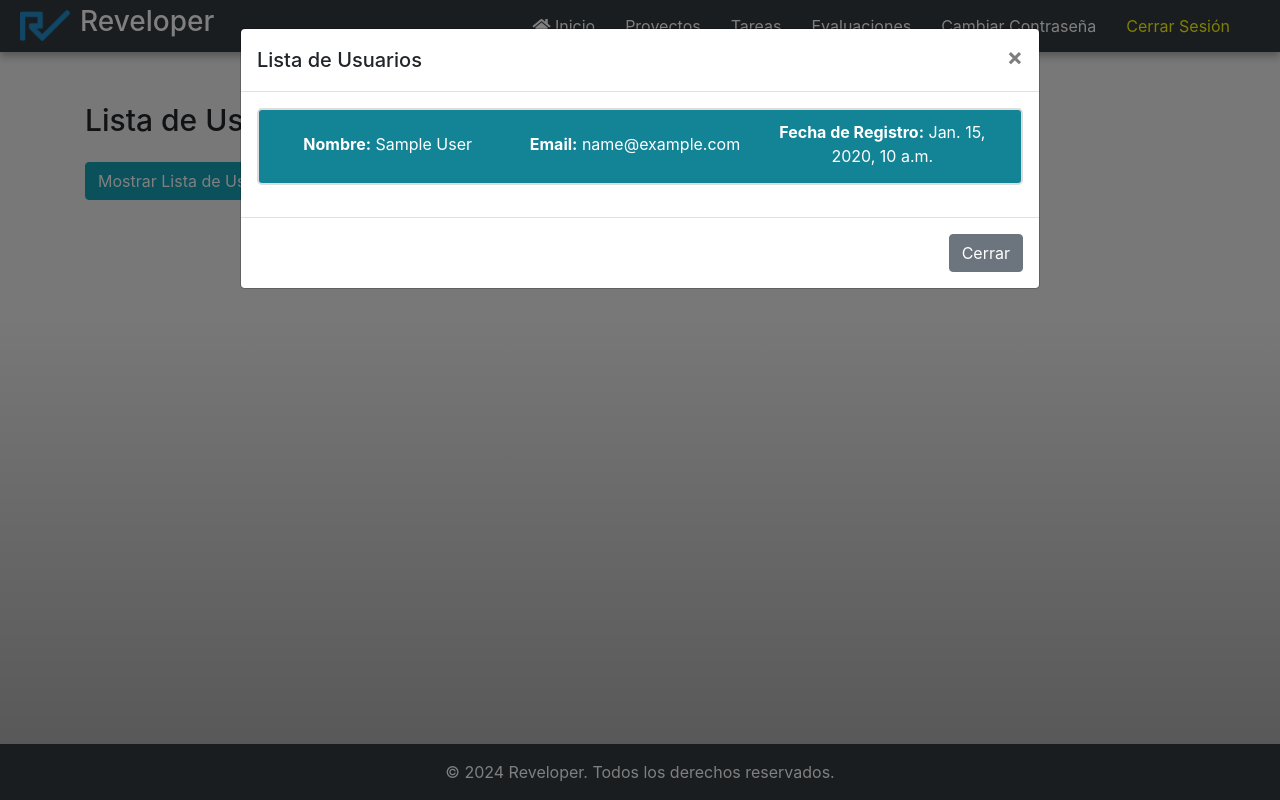
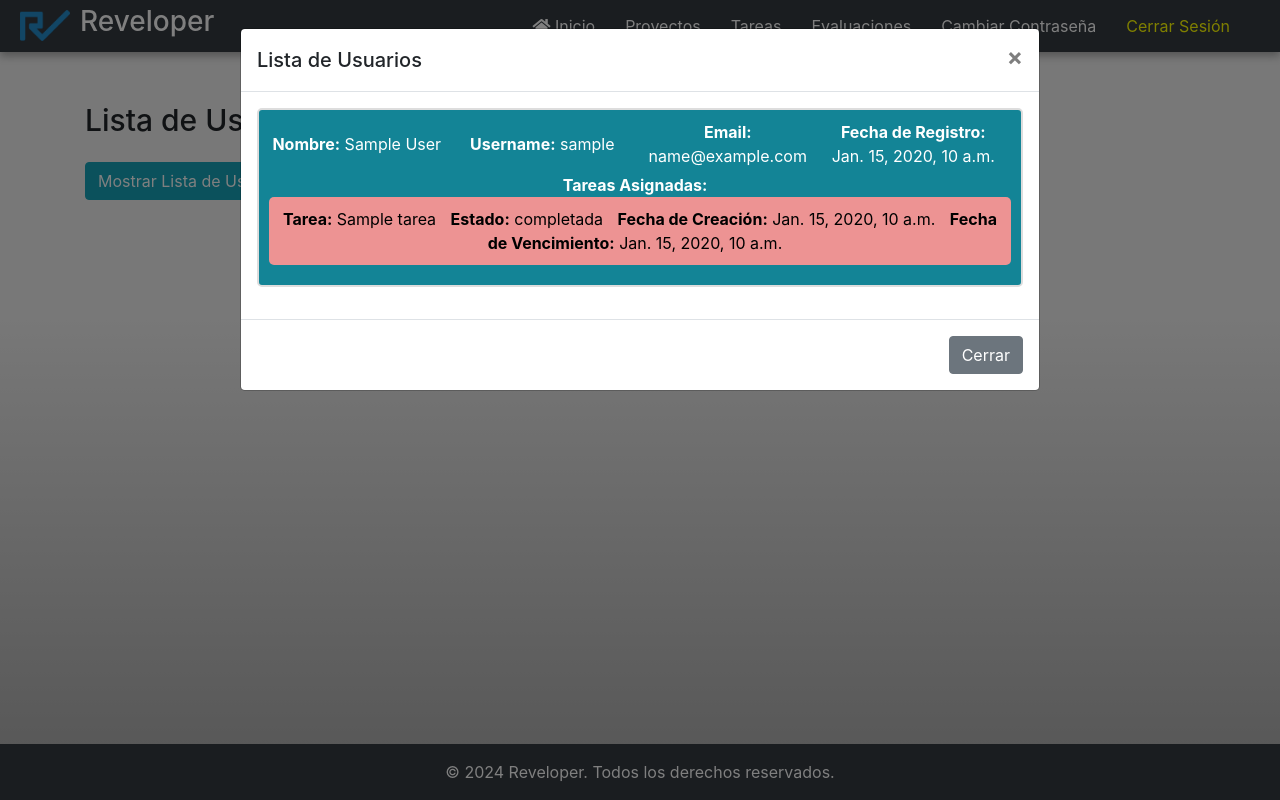
Before and after one commit to REGGDIS/reveloper, a Django app: template Reveloper/templates/usuarios.html in a window 1280 px wide, after a click on "Mostrar Lista de Usuarios". Run offline with Django 5.2, Linux system fonts and the light colour scheme; the template is opened without the code that fills it: most values are stand-ins (such as "Sample title", 1, 10 or a date in 2020); some libraries are stand-ins or nearby versions.

Commit message:
Actualizar vista de usuarios para mostrar tareas asignadas con estilos personalizados

```diff
--- a/Reveloper/templates/usuarios.html
+++ b/Reveloper/templates/usuarios.html
@@ -33,8 +33,22 @@
                         {% for usuario in usuarios %}
                             <li class="user-item">
                                 <span><strong>Nombre:</strong> {{ usuario.first_name }} {{ usuario.last_name }}</span>
+                                <span><strong>Username:</strong> {{ usuario.username }}</span>
                                 <span><strong>Email:</strong> {{ usuario.email }}</span>
                                 <span><strong>Fecha de Registro:</strong> {{ usuario.date_joined }}</span>
+                                <div>
+                                    <span><strong>Tareas Asignadas:</strong></span>
+                                    <ul class="task-list">
+                                        {% for tarea in usuario.tareas_asignadas %}
+                                            <li class="task-item" style="background-color: #ed9393; color: black; padding: 10px; border-radius: 5px; margin-bottom: 10px;">
+                                                <span><strong>Tarea:</strong> {{ tarea.titulo }}</span>
+                                                <span><strong>Estado:</strong> {{ tarea.estado }}</span>
+                                                <span><strong>Fecha de Creación:</strong> {{ tarea.fecha_creacion }}</span>
+                                                <span><strong>Fecha de Vencimiento:</strong> {{ tarea.fecha_vencimiento }}</span>
+                                            </li>
+                                        {% endfor %}
+                                    </ul>
+                                </div>
                             </li>
                         {% endfor %}
                     </ul>
```
Also changed, not shown: Reveloper/views.py (+9 -1 lines).
